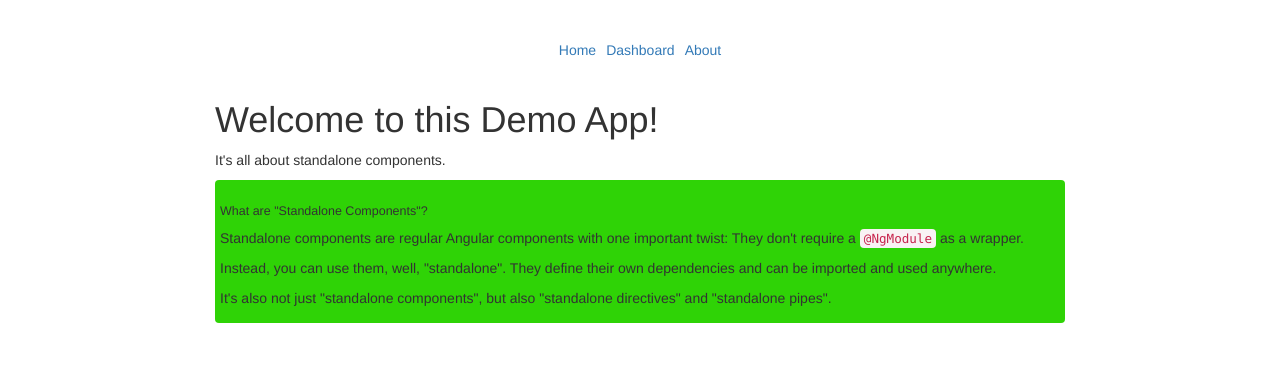
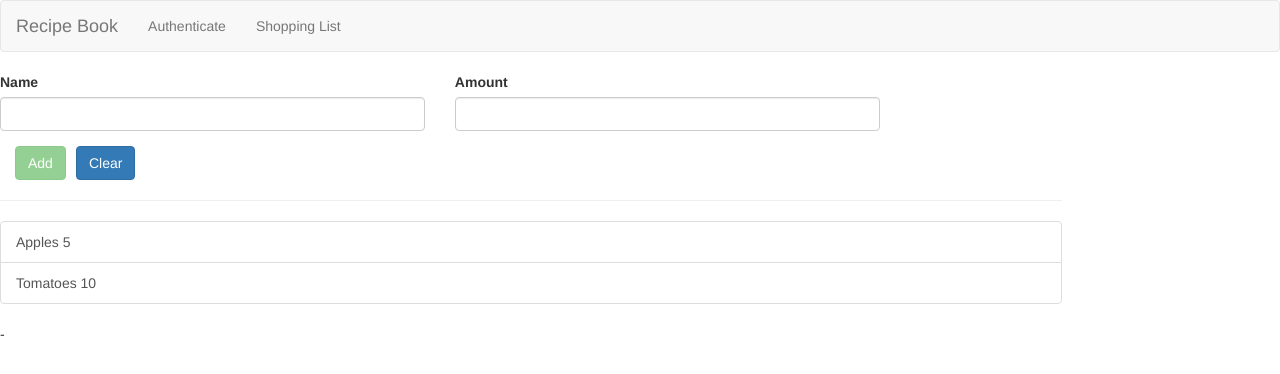
Before and after one commit to ken0901/Angular-App, an Angular app: page /shopping-list in a window 1280 px wide. Shown: the top 374 px of the page. Built offline with nearby package versions, Linux system fonts and the light colour scheme.

Commit message:
Standalone component

```diff
--- a/src/app/app.component.css
+++ b/src/app/app.component.css
@@ -1,12 +1,12 @@
-/* body {
+body {
   margin: 0;
 } */
 
-/* main {
+main {
   margin: 30px;
-} */
+}
 
-nav {
+/* nav {
   margin: 4rem 0;
 }
 
@@ -23,4 +23,4 @@ ul {
   gap: 1rem;
   justify-content: center;
   align-items: center;
-}
+} */
--- a/src/app/app.component.html
+++ b/src/app/app.component.html
@@ -1,15 +1,16 @@
-<!-- <app-header></app-header>
+<app-header></app-header>
 <div class="contain">
     <div class="row">
         <div class="col-md-12">
             <router-outlet></router-outlet>
         </div>
     </div>
-</div> -->
+</div> -
 
 
 
-<header>
+<!-- stand alone concept -->
+<!-- <header>
     <nav>
       <ul>
         <li><a routerLink="/">Home</a></li>
@@ -21,3 +22,4 @@
 <main>
 <app-welcome></app-welcome>
 </main>
+   -->
--- a/src/app/app.module.ts
+++ b/src/app/app.module.ts
@@ -7,7 +7,6 @@ import { AppComponent } from './app.component';
 import { CoreModule } from './core.module';
 import { HeaderComponent } from './header/header/header.component';
 import { SharedModule } from './shared/shared.module';
-import { StandAloneModule } from './standalone/standalone.module';
 
 @NgModule({
     declarations: [
@@ -20,7 +19,7 @@ import { StandAloneModule } from './standalone/standalone.module';
         HttpClientModule,
         SharedModule,
         CoreModule,
-        StandAloneModule,
+        // StandAloneModule,
     ],
     bootstrap: [AppComponent],
     // entryComponents: [ -- Angular 9 or higher it could omit.
--- a/src/app/standalone/shared/highlight.directive.ts
+++ b/src/app/standalone/shared/highlight.directive.ts
@@ -1,6 +1,7 @@
 import { Directive, ElementRef } from '@angular/core';
 
 @Directive({
+  standalone: true,
   selector: '[appHighlight]',
 })
 export class HighlightDirective {
--- a/src/app/standalone/shared/stand-alone-shared.module.ts
+++ b/src/app/standalone/shared/stand-alone-shared.module.ts
@@ -3,7 +3,7 @@ import { NgModule } from '@angular/core';
 import { HighlightDirective } from './highlight.directive';
 
 @NgModule({
-  declarations: [HighlightDirective],
-  exports: [HighlightDirective],
+  declarations: [],
+  exports: [],
 })
 export class StandAloneSharedModule {}
--- a/src/app/standalone/welcome/details/details.component.ts
+++ b/src/app/standalone/welcome/details/details.component.ts
@@ -1,10 +1,11 @@
 import { Component } from '@angular/core';
 import { AnalyticsService } from 'src/app/standalone/shared/analytics.service';
 import { StandAloneModule } from '../../standalone.module';
+import { HighlightDirective } from '../../shared/highlight.directive';
 
 @Component({
   standalone: true,
-  // imports:[StandAloneModule],
+  imports:[HighlightDirective],
   selector: 'app-details',
   templateUrl: './details.component.html',
   styleUrls: ['./details.component.css'],
--- a/src/app/standalone/welcome/welcome.component.ts
+++ b/src/app/standalone/welcome/welcome.component.ts
@@ -1,7 +1,9 @@
 import { Component } from '@angular/core';
+import { DetailsComponent } from './details/details.component';
 
 @Component({
-  // imports: [DetailsComponent],
+  standalone: true,
+  imports: [DetailsComponent],
   selector: 'app-welcome',
   templateUrl: './welcome.component.html'
 })
```
Also changed, not shown: src/app/standalone/standalone.module.ts (+3 -4 lines).
